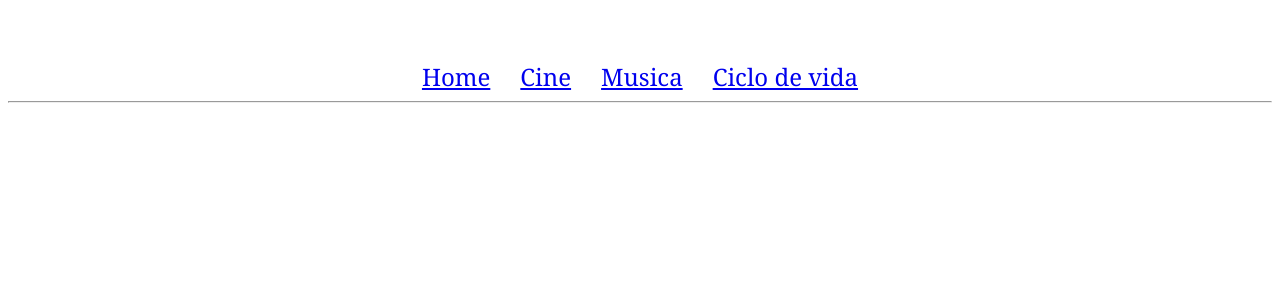
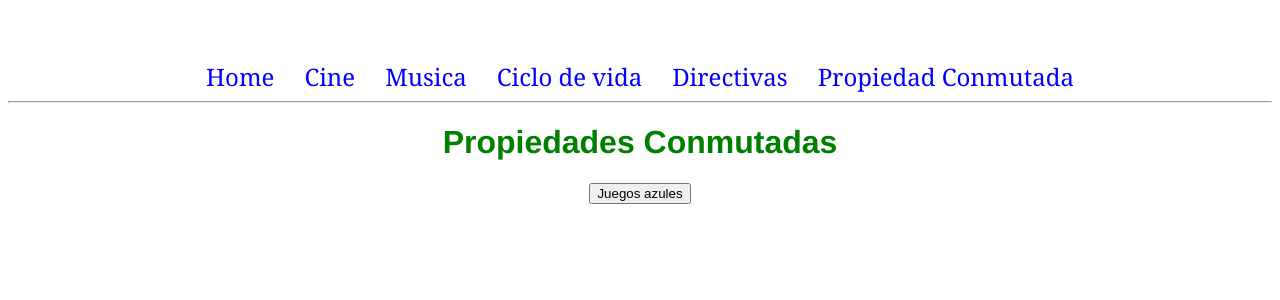
Before and after one commit to Danirolan21/primervue, a Vue app: page /PropiedadConmutada in a window 1280 px wide. Shown: the top 300 px of the page. Built offline with nearby package versions, Linux system fonts and the light colour scheme.

Commit message:
Directivas&PropiedadesConmutadas

```diff
--- /dev/null
+++ b/src/components/DirectivasComponent.vue
@@ -0,0 +1,44 @@
+<template>
+    <div>
+        <h1>Directivas</h1>
+        <h1>
+            <!-- EL SIMBOLO DOLAR NOS PERMITE ACCEDER A ELEMENTOS DENTRO DE VUE -->
+            {{$data}}
+        </h1>
+        <label for="">Introduzca numero</label>
+        <input type="number" v-model="numero"/>
+        <h2 v-if="numero > 0" style="color: green">
+            POSITIVO
+        </h2>
+        <h2 v-else-if="numero < 0" style="color: red">
+            NEGATIVO
+        </h2>
+        <h2 v-else style="color: blue">
+            CERO
+        </h2>
+        <ul v-if="series.length > 0">
+            <li style="list-style-type: none; color: red">FUNCIONANDO</li>
+            <li v-for="serie in series" :key="serie">
+                {{serie}}
+            </li>
+        </ul>
+    </div>
+</template>
+
+<script>
+    export default {
+        name: "DirectivasComponent",
+        data() {
+            return {
+                series: ["Futurama", "Stranger Things", "Vis a Vis", "Rick & Morty"],
+                numero: 0,
+                nombre: "Alumno",
+                edad: 25
+            }
+        }
+    }
+</script>
+
+<style scoped>
+
+</style>
--- a/src/components/MenuComponent.vue
+++ b/src/components/MenuComponent.vue
@@ -2,16 +2,22 @@
     <div>
         <ul id="menu">
             <li>
-                <router-link to="/">Home</router-link>
+                <router-link to="/" style="color: blue; text-decoration: none">Home</router-link>
             </li>
             <li>
-                <router-link to="/Cine">Cine</router-link>
+                <router-link to="/Cine" style="color: blue; text-decoration: none">Cine</router-link>
             </li>
             <li>
-                <router-link to="/Musica">Musica</router-link>
+                <router-link to="/Musica" style="color: blue; text-decoration: none">Musica</router-link>
             </li>
             <li>
-                <router-link to="/CicloVida">Ciclo de vida</router-link>
+                <router-link to="/CicloVida" style="color: blue; text-decoration: none">Ciclo de vida</router-link>
+            </li>
+            <li>
+                <router-link to="/Directivas" style="color: blue; text-decoration: none">Directivas</router-link>
+            </li>
+            <li>
+                <router-link to="/PropiedadConmutada" style="color: blue; text-decoration: none">Propiedad Conmutada</router-link>
             </li>
         </ul>
     </div>
--- /dev/null
+++ b/src/components/PropiedadConmutada.vue
@@ -0,0 +1,53 @@
+<template>
+    <div>
+        <h1 style="color: green">
+            Propiedades Conmutadas
+        </h1>
+        <button @click="getJuegosAzules()">
+            Juegos azules
+        </button>
+        <div v-html="html"></div>
+        <!-- <ul>
+            <li v-for="game in juegosRojos" :key="game" v-html="game">
+            </li>
+        </ul> -->
+    </div>
+</template>
+
+<script>
+    export default {
+        name: "PropiedadConmutada",
+        methods: {
+            getJuegosAzules() {
+                //EL METODO NO DEVULVE NADA, NECESITAMOS TENER UN DIBUJO
+                this.html = "";
+                for (var juego of this.juegos) {
+                    this.html += "<h4 style='color: blue'>" + juego + "</h4>";
+                }
+            }
+        },
+        computed: {
+            //UNA PROPIEDAD CONMUTADA SIEMPRE DEVUELVE VALORES
+            //Y NO PUEDE RECIBIR PARAEMETROS
+            juegosRojos() {
+                //VAMOS A DEVOLVER TODOS LOS JUEGOS CON
+                //UN FORMATO DE COLOR ROJO
+                var datos = this.juegos;
+                //RECORREMOS CADA JUEGO Y MODIFICAMOS SU DIBUJO A COLOR ROJO
+                for (var i = 0; i < datos.length; i++) {
+                    var juego = datos[i];
+                    juego = "<span style='color: red'>" + juego + "</span>"
+                    datos[i] = juego;
+                }
+                return datos;
+            }
+        },
+        data() {
+            return {
+                juegos: ["Parchis", "Canicas",
+                "Luz roja, Luz verde", "La cuerda", "La galleta"],
+                html: "",
+            }
+        }
+    }
+</script>
```
Also changed, not shown: src/Router.js (+8 -0 lines).
